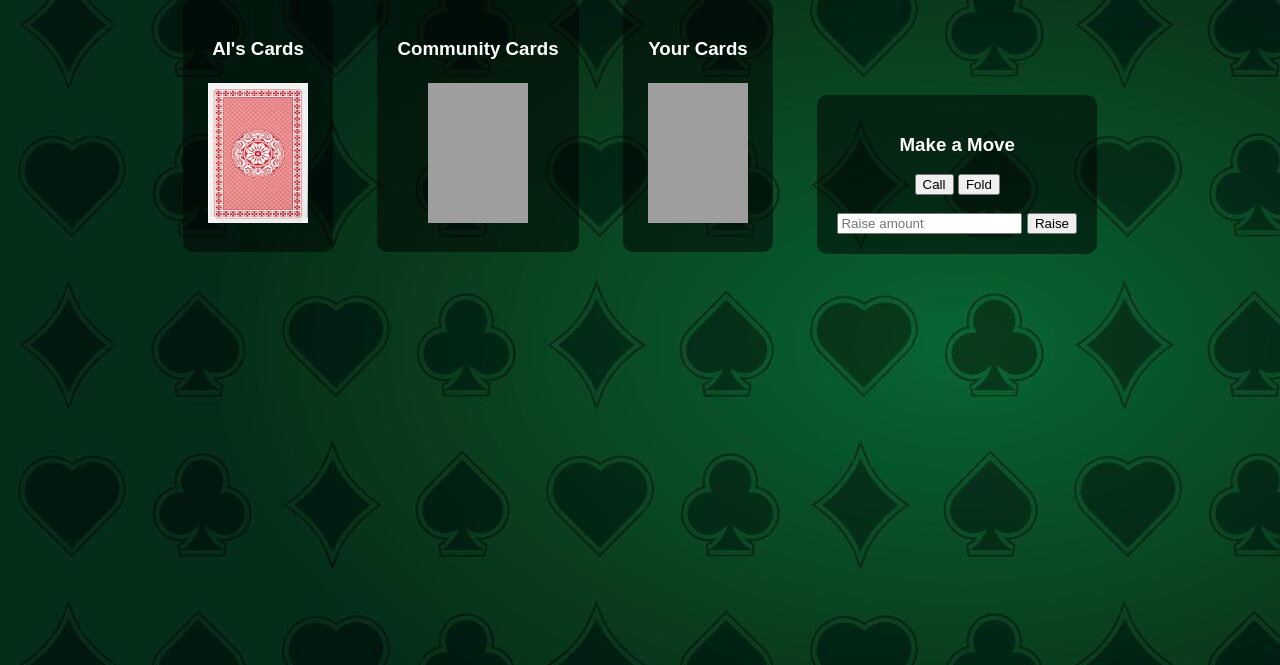
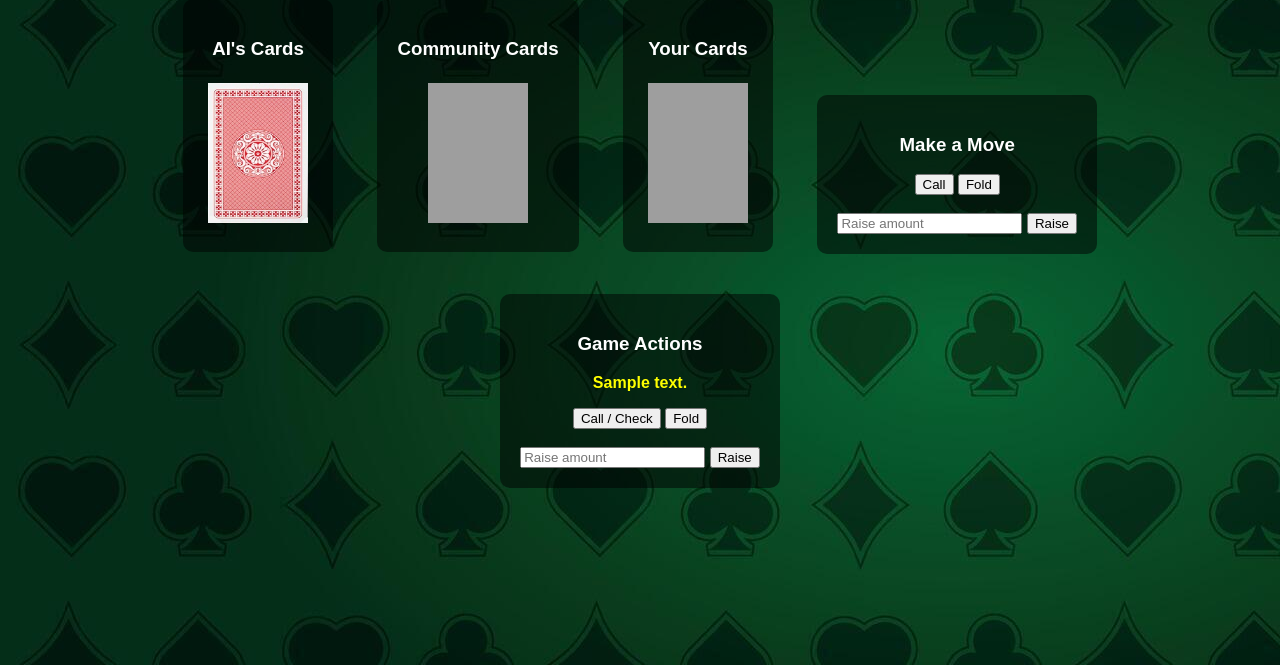
Before and after one commit to Laith-18/python-poker-tool, a Flask app: template templates/index.html in a window 1280 px wide. Shown: the part 135-800 px from the top of the page. Run offline with Flask 3, Linux system fonts and the light colour scheme; the template is opened without the code that fills it: most values are stand-ins (such as "Sample title", 1, 10 or a date in 2020); grey boxes are pictures that could not be loaded.

Commit message:
Implemented game action buttons into index.html

```diff
--- a/templates/index.html
+++ b/templates/index.html
@@ -44,5 +44,23 @@
             <button type="submit" name="decision" value="raise">Raise</button>
         </form>
     </div>
+    <div class="deck-area">
+        <h3>Game Actions</h3>
+        {% if state.round_message %}
+            <p style="color: yellow; font-weight: bold;">{{ state.round_message }}</p>
+        {% endif %}
+
+        <form method ="POST">
+            {% if state.phase in ["game_over", "showdown"] %}
+                <button type="submit" name="decision" value="next_hand" style="padding: 10px; font-size: 16px;">Play Next Hand</button>
+            {% else %}
+                <button type="submit" name="decision" value="call">Call / Check</button>
+                <button type="submit" name="decision" value="fold">Fold</button>
+                <br><br>
+                <input type="number" name="raise_amount" placeholder="Raise amount" min="1">
+                <button type="submit" name="decision" value="raise">Raise</button>
+            {% endif %}
+        </form>
+    </div>
 </body>
 </html>
```
